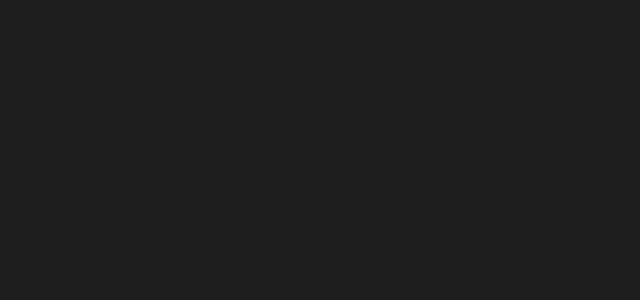
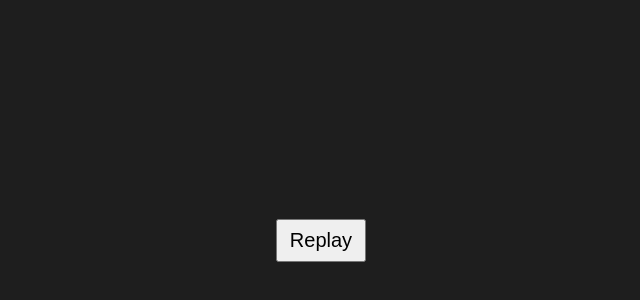
Before and after one commit to shubhisri15/lottie-animation-code, a React (Vite) app: page / in a window 1280 px wide. Shown: the part 394-694 px from the top of the page, without its empty margins (319-959 px from the left). Built offline with nearby package versions, Linux system fonts and the light colour scheme.

Commit message:
added a replay button to retrigger the animation (by default animation gets triggered on page reload)

```diff
--- a/src/App.css
+++ b/src/App.css
@@ -21,7 +21,8 @@
   flex-direction: column;
   align-items: center;
   justify-content: center;
-  animation: logoAnimateUp 1.6s ease-in-out 1.8s forwards, logoFadeout 1.6s ease-in-out 3.4s forwards
+  animation: logoAnimateUp 1.6s ease-in-out 1.8s forwards, logoFadeout 1.6s ease-in-out 3.4s forwards;
+  margin-top: 3rem
 }
 
 .shapes-container {
@@ -35,6 +36,12 @@
   width: 150px;
   height: 150px;
   animation: sparkleEntrance 1.8s ease-in-out forwards;
+}
+
+.replay-btn {
+  padding: 8px 12px;
+  font-size: 20px;
+  margin-top: 40px
 }
 
 @keyframes logoAnimateUp {
--- a/src/App.jsx
+++ b/src/App.jsx
@@ -1,10 +1,14 @@
 import './App.css'
 import FunnelIcon from './components/FunnelIcon'
 import SparkleIcon from './components/SparkleIcon'
+import { useState } from 'react'
 
 function App() {
 
+  const [key, setKey] = useState(0)
+
   return (
+    <div className='animation-root' key={key}>
       <div className='animation-container'>
         <div className='shapes-container'>
           <div className='sparkle'>
@@ -14,6 +18,9 @@
         </div>
         <div className='elevate-text'>ELEVATE</div>
       </div>
+      <button onClick={() => setKey(k => k + 1)} className='replay-btn'>Replay</button>
+    </div>
+
   )
 }
 
```
Lines whose indentation alone changed are shown as unchanged.
